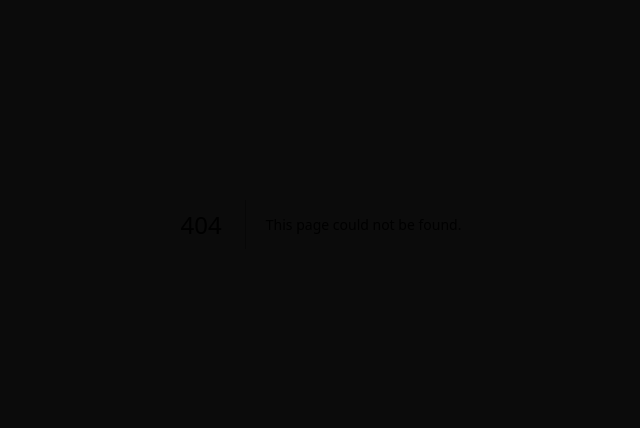
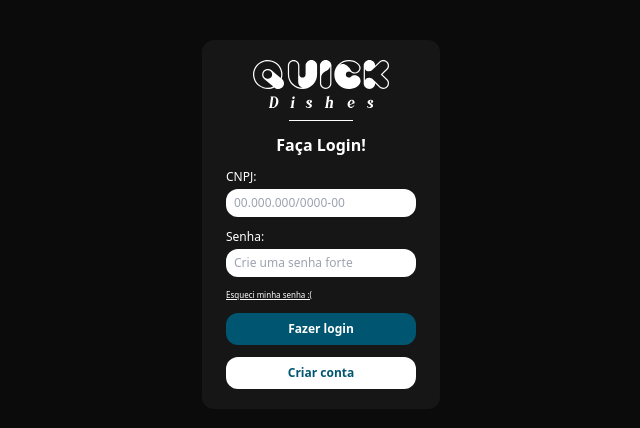
Before and after one commit to talles-morais/quick_dishes_frontend, a Next.js app: page /login in a window 1280 px wide. Before the commit this address had no page. Shown: the part 176-604 px from the top of the page, without its empty margins (319-959 px from the left). Built offline with nearby package versions, Linux system fonts and the light colour scheme.

Commit message:
feat: login page

```diff
--- /dev/null
+++ b/src/app/login/page.tsx
@@ -0,0 +1,99 @@
+'use client'
+import Image from "next/image";
+import { redirect } from "next/navigation";
+import { SubmitHandler, useForm } from "react-hook-form";
+import { yupResolver } from "@hookform/resolvers/yup";
+import { useMutation } from "@tanstack/react-query";
+import * as yup from "yup"
+
+import InputField from "@/components/InputField";
+import api from "@/services/api";
+
+type LoginInput = {
+  cnpj: string,
+  password: string,
+}
+
+const restaurantSchema = yup.object().shape({
+  cnpj: yup
+    .string()
+    .required("Campo obrigatório")
+    .matches(/^\d{2}\.\d{3}\.\d{3}\/\d{4}\-\d{2}$/, { message: "CNPJ inválido" }),
+  password: yup
+    .string()
+    .min(4, "Sua senha deve ter, no mínimo, 4 caracteres")
+    .required("Campo obrigatório"),
+})
+
+export default function login() {
+  const {
+    register,
+    handleSubmit,
+    formState: { errors }
+  } = useForm<LoginInput>({
+    mode: "onSubmit",
+    resolver: yupResolver<LoginInput>(restaurantSchema)
+  })
+
+  const mutation = useMutation({
+    mutationFn: async (data: LoginInput) => {
+      const response = await api.post("/login", data)
+      return response.data
+    },
+    onSuccess: () => {
+      console.log("user succesfully logged");
+    },
+    onError: (error) => {
+      console.error("error logging user: ", error)
+    }
+  })
+
+  const onSubmit: SubmitHandler<LoginInput> = (data) => {
+    const cleanedData = {
+      ...data,
+      cnpj: data.cnpj.replace(/[^\d]/g, ""),
+    }
+    mutation.mutate(cleanedData)
+  }
+
+  const fields = [
+    { name: "cnpj", label: "CNPJ:", type: "text", placeholder: "00.000.000/0000-00", mask: "99.999.999/9999-99" },
+    { name: "password", label: "Senha:", type: "password", placeholder: "Crie uma senha forte" },
+  ]
+
+  return (
+    <div className="flex items-center justify-center px-12 h-screen">
+      <div className="flex flex-col items-center bg-second_dark rounded-xl px-6 py-5 gap-3">
+        <Image
+          src={"/logo_white.svg"}
+          width={136}
+          height={48}
+          alt="Logotipo do QuickDishes"
+        />
+        <div className="bg-white h-[1px] w-16" />
+        <h1 className="text-white font-bold ">Faça Login!</h1>
+
+        {/* form */}
+        <form onSubmit={handleSubmit(onSubmit)} className="flex flex-col gap-3">
+          {fields.map(({ name, label, type, placeholder, mask }) => (
+            <div key={name}>
+              <InputField
+                name={name}
+                label={label}
+                type={type}
+                placeholder={placeholder}
+                register={register}
+                mask={mask}
+              />
+              {errors[name as keyof LoginInput] && <p className="text-red-500 text-[8px] font-bold word-wrap max-w-[150px]">{errors[name as keyof LoginInput]?.message}</p>}
+            </div>
+          ))}
+
+          <a className="text-white text-[8px] font-light underline hover:scale-105 transition-all">Esqueci minha senha :(</a>
+          <button className="py-2 bg-primary text-xs text-white font-bold rounded-xl hover:scale-105 transition-all" type="submit">Fazer login</button>
+          <button className="py-2 bg-white text-xs text-primary font-bold rounded-xl hover:scale-105 transition-all" type="button" onClick={() => redirect('/login')}>Criar conta</button>
+        </form>
+      </div>
+    </div>
+  )
+};
```
